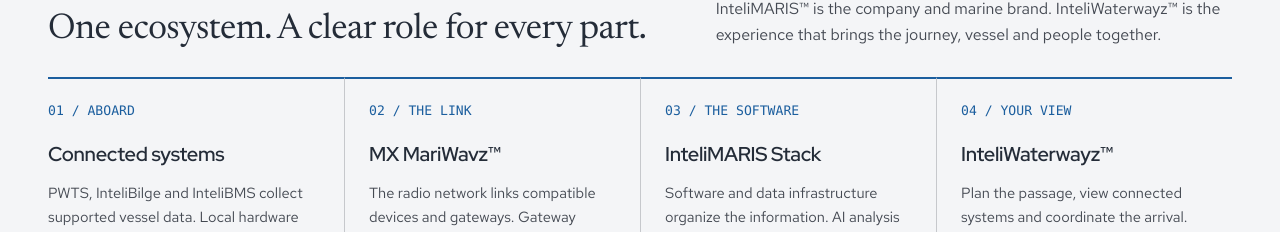
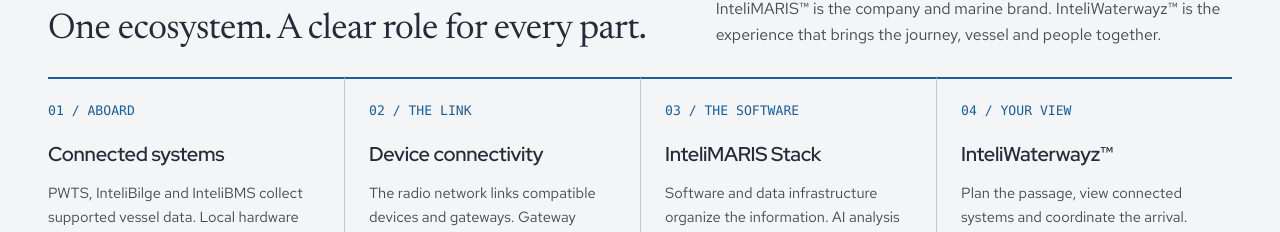
Before and after one commit to BuenGenio/intelimaris-web, a Vue app: page / in a window 1280 px wide. Shown: the part 7245-7477 px from the top of the page. Built offline with nearby package versions, Linux system fonts and the light colour scheme; what vue-matomo would draw is missing.

Commit message:
fix(browser): remove retired radio branding (DEV-1176)

```diff
--- a/src/components/audience/EcosystemSection.vue
+++ b/src/components/audience/EcosystemSection.vue
@@ -17,7 +17,7 @@
       </li>
         <li>
       <span class="editorial-index">02 / THE LINK</span>
-      <h3>MX MariWavz™</h3>
+      <h3>Device connectivity</h3>
       <p>The radio network links compatible devices and gateways. Gateway connectivity carries their data onward.</p>
       <RouterLink to="/software">Understand the connection →</RouterLink>
       </li>
--- a/src/data/capabilities.ts
+++ b/src/data/capabilities.ts
@@ -88,7 +88,7 @@
     shot: 'waterwayz-sensors', caption: 'Voltage, current, bilge level and temperature with reading freshness.',
     availability: 'Vessel sensor and monitoring surfaces are implemented. Readings require compatible hardware and connectivity. The public fleet operations demonstration uses simulated vessel reports.',
     steps: [
-      { title: 'Connect the right sensors', body: 'Choose compatible hardware for the systems you want to monitor. The MX MariWavz™ radio network links compatible devices and gateways; a suitable uplink carries data onward. Confirm the installation’s radio compatibility and coverage.' },
+      { title: 'Connect the right sensors', body: 'Choose compatible hardware for the systems you want to monitor. A wireless radio network links compatible devices and gateways; a suitable uplink carries data onward. Confirm the installation’s radio compatibility and coverage.' },
       { title: 'Read value and freshness together', body: 'A stale reading should not look current. Review the age of the data and investigate missing or delayed readings before relying on a value.' },
       { title: 'Bring service into the picture', body: 'Use monitoring alongside maintenance reminders and service records. Assigned technicians can inspect the vessel through their service engagement.' },
     ],
--- a/src/data/productCatalog.ts
+++ b/src/data/productCatalog.ts
@@ -44,14 +44,14 @@
       'Remote alerts: app, SMS, email',
       'Contextual nuisance-alert analysis is in development',
       'Replaceable 5-year lithium battery',
-      'MX MariWavz™ radio network + Bluetooth',
+      'Wireless radio network + Bluetooth',
     ],
     specs: [
       { parameter: 'Model', specification: 'IM101' },
       { parameter: 'Detection', specification: 'Photoelectric smoke, electrochemical CO' },
       { parameter: 'Alarm Sound Level', specification: '≥85 dB at 1m' },
       { parameter: 'Battery', specification: 'Replaceable 5-year lithium' },
-      { parameter: 'Connectivity', specification: 'MX MariWavz™ radio network, Bluetooth' },
+      { parameter: 'Connectivity', specification: 'Wireless radio network, Bluetooth' },
       { parameter: 'Installation', specification: 'Ceiling or bulkhead mount' },
       { parameter: 'Operating Temp.', specification: '-10°C to +50°C' },
       { parameter: 'Dimensions', specification: 'TBC' },
@@ -76,14 +76,14 @@
       'IP65 waterproof',
       'Contextual leak-pattern analysis is in development',
       'Replaceable 5-year lithium battery',
-      'MX MariWavz™ radio network + Bluetooth',
+      'Wireless radio network + Bluetooth',
     ],
     specs: [
       { parameter: 'Model', specification: 'IM201' },
       { parameter: 'Detection Method', specification: 'Conductivity (3 probes)' },
       { parameter: 'Probe Height', specification: 'Adjustable' },
       { parameter: 'Battery', specification: 'Replaceable 5-year lithium (CR123A)' },
-      { parameter: 'Connectivity', specification: 'MX MariWavz™ radio network, Bluetooth' },
+      { parameter: 'Connectivity', specification: 'Wireless radio network, Bluetooth' },
       { parameter: 'Enclosure Rating', specification: 'IP65' },
       { parameter: 'Installation', specification: 'Place on flat surface' },
       { parameter: 'Dimensions', specification: 'TBC' },
@@ -106,7 +106,7 @@
       'Conductivity probe at rope end',
       'User-set detection depth',
       'Replaceable 5-year lithium battery',
-      'MX MariWavz™ radio network + Bluetooth',
+      'Wireless radio network + Bluetooth',
     ],
     specs: [
       { parameter: 'Model', specification: 'IM202' },
@@ -114,7 +114,7 @@
       { parameter: 'Rope Material', specification: 'Marine-grade synthetic' },
       { parameter: 'Rope Length', specification: '1m, 2m, 3m (custom available)' },
       { parameter: 'Battery', specification: 'Replaceable 5-year lithium' },
-      { parameter: 'Connectivity', specification: 'MX MariWavz™ radio network, Bluetooth' },
+      { parameter: 'Connectivity', specification: 'Wireless radio network, Bluetooth' },
       { parameter: 'Installation', specification: 'Rope secured above, probe hangs freely' },
       { parameter: 'Dimensions', specification: 'TBC' },
       { parameter: 'Weight', specification: 'TBC' },
@@ -138,7 +138,7 @@
       'Replaceable 5-year lithium battery',
       'Custom alerts per location',
       '30+ day cloud history with graphs',
-      'MX MariWavz™ radio network + Bluetooth',
+      'Wireless radio network + Bluetooth',
     ],
     specs: [
       { parameter: 'Model', specification: 'IM301' },
@@ -147,7 +147,7 @@
       { parameter: 'Accuracy', specification: 'Temp: ±0.1°C, Humidity: ±1.5% RH' },
       { parameter: 'Battery', specification: 'Replaceable 5-year lithium' },
       { parameter: 'Enclosure Rating', specification: 'IP64 (splash-proof)' },
-      { parameter: 'Connectivity', specification: 'MX MariWavz™ radio network, Bluetooth' },
+      { parameter: 'Connectivity', specification: 'Wireless radio network, Bluetooth' },
       { parameter: 'Dimensions', specification: 'TBC' },
       { parameter: 'Weight', specification: 'TBC' },
     ],
@@ -169,7 +169,7 @@
       'For dry indoor use only',
       'Replaceable 5-year lithium battery',
       'Custom alerts, 30+ day history',
-      'MX MariWavz™ radio network + Bluetooth',
+      'Wireless radio network + Bluetooth',
     ],
     specs: [
       { parameter: 'Model', specification: 'IM302' },
@@ -178,7 +178,7 @@
       { parameter: 'Accuracy', specification: 'Temp: ±0.1°C, Humidity: ±1.5% RH' },
       { parameter: 'Battery', specification: 'Replaceable 5-year lithium' },
       { parameter: 'Enclosure', specification: 'Round, not waterproof (dry areas only)' },
-      { parameter: 'Connectivity', specification: 'MX MariWavz™ radio network, Bluetooth' },
+      { parameter: 'Connectivity', specification: 'Wireless radio network, Bluetooth' },
       { parameter: 'Dimensions', specification: 'TBC' },
       { parameter: 'Weight', specification: 'TBC' },
     ],
@@ -210,7 +210,7 @@
       { parameter: 'Update Frequency', specification: '4 seconds' },
       { parameter: 'Power Source', specification: 'Shore power (primary); replaceable 5-yr lithium backup' },
       { parameter: 'Effective Battery Life', specification: 'Up to 10 years (when plugged into AC)' },
-      { parameter: 'Connectivity', specification: 'MX MariWavz™ radio network' },
+      { parameter: 'Connectivity', specification: 'Wireless radio network' },
       { parameter: 'Enclosure Rating', specification: 'IP64' },
       { parameter: 'Connector', specification: 'Standard 2-pin AC plug' },
       { parameter: 'Dimensions', specification: 'TBC' },
@@ -247,7 +247,7 @@
         parameter: 'Additional Inputs',
         specification: '1x voltage (2nd bank/midpoint), 1x temperature/midpoint',
       },
-      { parameter: 'Connectivity', specification: 'MX MariWavz™ radio network' },
+      { parameter: 'Connectivity', specification: 'Wireless radio network' },
       { parameter: 'Programmable Relay', specification: 'Yes' },
       { parameter: 'Self-Consumption', specification: 'Ultra-low (TBC)' },
       { parameter: 'Power Source', specification: 'From monitored battery bank' },
@@ -273,14 +273,14 @@
       'Bilge-pattern analysis in development',
       'Programmable splash protection',
       'Replaceable 5-year lithium battery',
-      'MX MariWavz™ radio network + Bluetooth',
+      'Wireless radio network + Bluetooth',
     ],
     specs: [
       { parameter: 'Model', specification: 'IM601' },
       { parameter: 'Sensing Method', specification: 'Solid-state water level (no moving parts)' },
       { parameter: 'Detection Points', specification: 'Multi-threshold (pump-on, high-water, etc.)' },
       { parameter: 'Battery', specification: 'Replaceable 5-year lithium' },
-      { parameter: 'Connectivity', specification: 'MX MariWavz™ radio network, Bluetooth' },
+      { parameter: 'Connectivity', specification: 'Wireless radio network, Bluetooth' },
       { parameter: 'Pump Integration', specification: 'Local controller integration; confirm supplied configuration' },
       { parameter: 'Alarm Integration', specification: 'Wireless trigger for siren/strobe' },
       { parameter: 'Enclosure', specification: 'Bilge-grade sealed (IP rating TBC)' },
@@ -306,7 +306,7 @@
       'Fuel and range estimates are not yet validated capabilities',
       'Mechanical-pattern analysis in development',
       'Replaceable 5-year lithium battery',
-      'MX MariWavz™ radio network + Bluetooth',
+      'Wireless radio network + Bluetooth',
     ],
     specs: [
       { parameter: 'Model', specification: 'IM701' },
@@ -314,7 +314,7 @@
       { parameter: 'Virtual Fuel Accuracy', specification: 'Not validated; no accuracy claim' },
       { parameter: 'Fuel Types', specification: 'Diesel, petrol/gasoline' },
       { parameter: 'Battery', specification: 'Replaceable 5-year lithium' },
-      { parameter: 'Connectivity', specification: 'MX MariWavz™ radio network, Bluetooth' },
+      { parameter: 'Connectivity', specification: 'Wireless radio network, Bluetooth' },
       {
         parameter: 'Integration',
         specification: 'Requires AC monitor (IM401), GPS, weather data',
@@ -341,14 +341,14 @@
       'Alerts on voltage drops and charging failures',
       'Works with IM501 for complete electrical health',
       'Replaceable 5-year lithium battery',
-      'MX MariWavz™ radio network + Bluetooth',
+      'Wireless radio network + Bluetooth',
     ],
     specs: [
       { parameter: 'Model', specification: 'IM801' },
       { parameter: 'Voltage Range', specification: '12V / 24V DC (TBC)' },
       { parameter: 'Current Measurement', specification: 'Per branch (TBC max)' },
       { parameter: 'Battery', specification: 'Replaceable 5-year lithium' },
-      { parameter: 'Connectivity', specification: 'MX MariWavz™ radio network, Bluetooth' },
+      { parameter: 'Connectivity', specification: 'Wireless radio network, Bluetooth' },
       { parameter: 'Integration', specification: 'Pairs with IM501' },
       { parameter: 'Dimensions', specification: 'TBC' },
       { parameter: 'Weight', specification: 'TBC' },
@@ -372,7 +372,7 @@
       'Software-driven automation is subject to integration and validation',
       'Compact design fits in standard panels',
       'AC-powered – no battery required',
-      'MX MariWavz™ radio network',
+      'Wireless radio network',
     ],
     specs: [
       { parameter: 'Model', specification: 'IM901' },
@@ -380,7 +380,7 @@
       { parameter: 'Load Voltage', specification: '110V / 220V AC' },
       { parameter: 'Max Current', specification: 'TBC' },
       { parameter: 'Power Source', specification: 'AC line (no battery)' },
-      { parameter: 'Connectivity', specification: 'MX MariWavz™ radio network' },
+      { parameter: 'Connectivity', specification: 'Wireless radio network' },
       { parameter: 'Control', specification: 'Confirm supported local and remote controls' },
       { parameter: 'Dimensions', specification: 'TBC' },
       { parameter: 'Weight', specification: 'TBC' },
@@ -402,7 +402,7 @@
       'Programmable splash protection',
       'Local pump-control configuration; developing ingress analysis',
       'Replaceable 5-year lithium battery (IM601)',
-      'MX MariWavz™ radio network + Bluetooth',
+      'Wireless radio network + Bluetooth',
     ],
     howItWorks: [
       'The installed local controller handles pump thresholds according to its configuration.',
@@ -423,14 +423,14 @@
       { parameter: 'Marina Integration', specification: 'Marina escalation in development' },
       { parameter: 'IM601 Battery', specification: 'Replaceable 5-year lithium' },
       { parameter: 'IM601 Battery Life', specification: '~5 years typical' },
-      { parameter: 'Connectivity', specification: 'MX MariWavz™ radio network, Bluetooth' },
+      { parameter: 'Connectivity', specification: 'Wireless radio network, Bluetooth' },
       { parameter: 'Pump Power', specification: '12V or 24V DC (specify at order)' },
       { parameter: 'Pump Flow Rate', specification: 'TBC (e.g., 500 GPH, 1000 GPH)' },
     ],
     whatsIncluded: [
       'IM601 sensor with pre-installed 5-year lithium battery, mounting hardware',
       'InteliMaris self-priming bilge pump with hose barbs, mounting bracket',
-      'MX MariWavz™ radio network gateway (one per vessel)',
+      'Wireless radio network gateway (one per vessel)',
       'InteliWaterwayz™ access: confirm deployment arrangements',
       'Confirm software access and service terms with the supplied system',
     ],
--- a/src/data/solutions.ts
+++ b/src/data/solutions.ts
@@ -31,7 +31,7 @@
     shot: 'waterwayz-sensors', caption: 'A product view of vessel readings, with the age of each value visible.',
     steps: [
       { title: 'Choose what matters aboard', body: 'Build coverage around battery and shore power, leaks and bilge levels, temperature, humidity and other supported systems. PWTS is the foundation for vessel awareness, rather than a single sensor.' },
-      { title: 'Connect the vessel', body: 'Compatible devices communicate through the MX MariWavz™ radio network and gateway infrastructure. The radio carries the data; the InteliMARIS technology Stack organizes it for the application.' },
+      { title: 'Connect the vessel', body: 'Compatible devices communicate through a wireless radio network and gateway infrastructure. The radio carries the data; the InteliMARIS technology Stack organizes it for the application.' },
       { title: 'See the information in InteliWaterwayz™', body: 'Review connected readings, their age and available history. Share the relevant view with your crew or assigned service technician, so a reading can lead to an informed decision.' },
     ],
     currentTitle: 'Plan your coverage',
--- a/src/views/AboutView.vue
+++ b/src/views/AboutView.vue
@@ -24,7 +24,7 @@
           <li>
             <span class="editorial-index">02</span>
             <h3>The vessel</h3>
-            <p>PWTS, InteliBilge and InteliBMS bring compatible vessel systems into the ecosystem. The MX MariWavz™ radio network links devices and gateways; software presents the useful information in InteliWaterwayz™.</p>
+            <p>PWTS, InteliBilge and InteliBMS bring compatible vessel systems into the ecosystem. A wireless radio network links devices and gateways; software presents the useful information in InteliWaterwayz™.</p>
             <RouterLink to="/capabilities/monitoring" class="editorial-text-link">Explore monitoring →</RouterLink>
           </li>
           <li>
```
Also changed, not shown: 2 other files (tests, documents, lock files or other folders).
